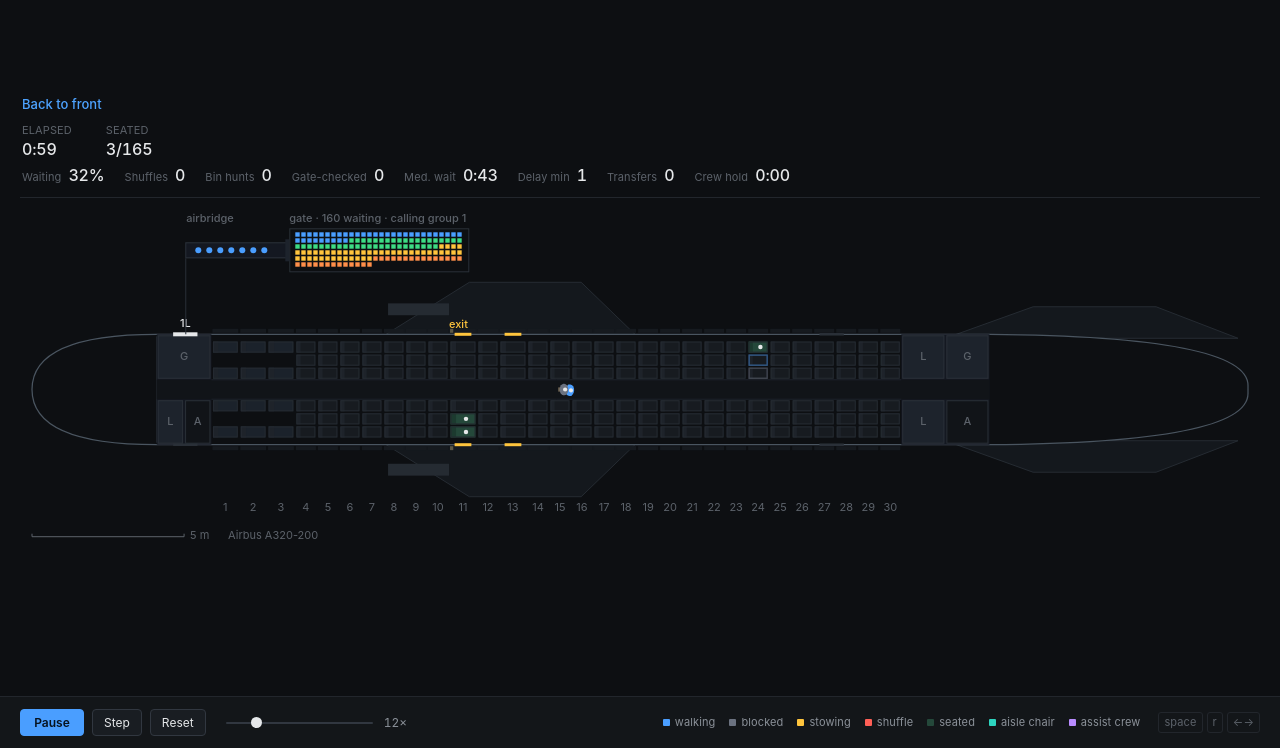
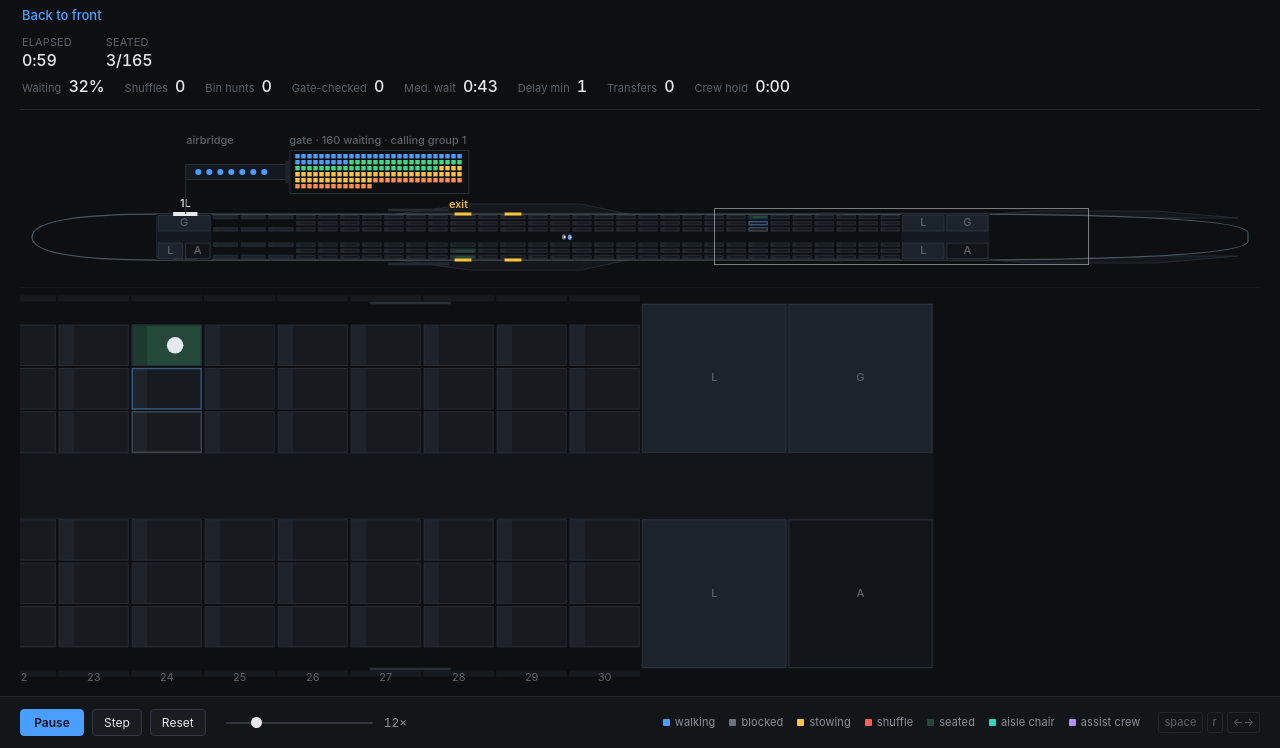
Before and after one commit to oddurs/plane-queue, a website built with Vite: page index.html in a window 1280 px wide. Shown: the part 52-800 px from the top of the page. Built offline with nearby package versions, Linux system fonts and the light colour scheme.

Commit message:
Give the cabin a cutaway, and the aircraft a camera (#11)
The whole aeroplane at once is the wrong scale for what this simulates.
Thirty-seven metres across a 1450-pixel frame puts a passenger at
fourteen pixels — not enough to draw a person, let alone one turning
sideways past a seated neighbour with a bag in one hand. The gait, the
arm swing, the turn into the row, the neighbour standing up: all of it
was already there and none of it was visible without screenshotting at
three times scale and cropping.

The aeroplane entire is now a strip along the top, where it answers
where-are-we and how-full-is-it, with a window marking the stretch being
looked at. Most of the frame goes to that stretch, magnified about three
times, where a passenger is forty-odd pixels and everything drawn on
them can be seen. The view follows the middle of whoever is still on
their feet, eased so it drifts rather than snapping — a camera that
jumped every time somebody sat down would be unwatchable.

Two changes underneath. `layout` grew a cutaway mode, which drops the
wings, the row numbers and the queue and lets the cabin band use the
whole frame, because in a cross-section height is what buys pixels per
passenger; and a band mode, which draws the cabin squashed to a fixed
strip at true length. The overview is a schematic and only its beam is a
lie — the one dimension it is not being read for.

And the canvas no longer asks for a height. It used to, because a single
10:1 drawing gains nothing from a taller frame; the cutaway gains
directly, so there is no height it would now decline.

```diff
--- a/src/render/cabin-canvas.ts
+++ b/src/render/cabin-canvas.ts
@@ -144,37 +144,6 @@ export function requiredWidth(cabin: Cabin): number {
 }
 
 /**
- * Canvas height the drawing needs at a given width.
- *
- * `layout` centres the aircraft in whatever height it is handed and hangs the
- * wings, the row numbers and the jetbridge lane below it, so the frame cannot
- * simply be told to fill its container: too tall and the aeroplane floats in a
- * void with its own statistics a screen away, too short and `queueY` hits its
- * `height - 6` clamp and rides up into the row numbers. The drawing knows how
- * much room it wants, so it says.
- *
- * Only the cabin band scales with the width; everything under it is fixed. With
- * `d` as half the slack, `layout` puts the band at `originY = d - 14` and the
- * queue at `bottom + wingSpan + 64`, and clamps that to `height - 6`. Asking
- * for no clamping at the widest the wings are ever drawn:
- *
- *     cabinH + 2d - 6  >=  (d - 14) + cabinH + 54 + 64
- *                    d  >=  110
- *
- * which is the 220 below.
- */
-export function requiredHeight(cabin: Cabin, width: number): number {
-  const scale = (width - 24) / drawnLengthM(cabin);
-  // The gate sits above the aircraft and has to clear the wings, which reach
-  // `wingSpan` up from the cabin band. Every pixel of clearance costs two of
-  // height, because the aeroplane is centred in whatever it is given.
-  const gate = showsGate(width) ? 52 : 0;
-  return Math.ceil(cabin.type.cabinWidthM * scale + 220 + gate);
-}
-
-
-
-/**
  * Whether there is width to draw the gate rather than a strip of dots.
  *
  * Two cabins racing get half the frame each, and a lounge squeezed into that is
@@ -184,7 +153,36 @@ function showsGate(width: number): boolean {
   return width >= 880;
 }
 
-function layout(cabin: Cabin, width: number, height: number): Layout {
+/**
+ * `inset` draws the cabin alone, filling the frame.
+ *
+ * The whole-aircraft view has to leave room under the hull for wings, row
+ * numbers and the queue, and it centres the aeroplane in what is left — which
+ * caps how large it can ever be drawn. A cutaway wants none of that: no wings,
+ * nothing below, and the cabin band using every pixel of height there is,
+ * because height is what buys pixels per passenger.
+ */
+interface LayoutOptions {
+  inset?: boolean;
+  /**
+   * Draw the cabin as a band of this many pixels rather than to its true beam.
+   *
+   * The overview is a schematic, not a scale drawing: it has one job, which is
+   * to say where in the aeroplane you are looking and roughly how full it is,
+   * and it has to do it across the full width in very little height. Squashing
+   * the cross-section is the honest way to buy that — every row still gets its
+   * true share of the length, and only the beam is a lie, which is the one
+   * dimension the overview is not being read for.
+   */
+  band?: number;
+}
+
+function layout(
+  cabin: Cabin,
+  width: number,
+  height: number,
+  opts: LayoutOptions = {},
+): Layout {
   const t = cabin.type;
   const rows = cabin.config.rows;
   const margin = 12;
@@ -193,17 +191,26 @@ function layout(cabin: Cabin, width: number, height: number): Layout {
 
   const byWidth = (width - margin * 2) / totalM;
   // Keep the true beam: the cabin band must also fit the height available.
-  const byHeight = (height - 104) / t.cabinWidthM;
-  const scale = Math.min(byWidth, byHeight);
+  const byHeight = (height - (opts.inset ? 30 : 104)) / t.cabinWidthM;
+  const scale = opts.inset ? byHeight : opts.band ? byWidth : Math.min(byWidth, byHeight);
 
   // Cross section, to scale: sidewall clearance, three seats, the aisle, three
   // seats, sidewall clearance. On the A320 that is 0.43 m seats and a 0.64 m
   // aisle inside a 3.63 m cabin, leaving ~0.20 m of trim each side.
-  const cabinH = t.cabinWidthM * scale;
-  const seatH = t.seatWidthM * scale;
-  const gap = t.aisleWidthM * scale;
+  const cabinH = opts.band ?? t.cabinWidthM * scale;
+  const beam = t.seatWidthM * 6 + t.aisleWidthM;
+  const squash = opts.band ? opts.band / (beam * scale) : 1;
+  const seatH = t.seatWidthM * scale * squash;
+  const gap = t.aisleWidthM * scale * squash;
   const sidewall = Math.max(0, (cabinH - seatH * 6 - gap) / 2);
-  const originY = Math.max(26, (height - cabinH) / 2 - 14);
+  // The schematic sits at the foot of its strip rather than centred in it, so
+  // the whole of the spare height is above the aircraft — which is where the
+  // gate and the airbridge are, and centring would give them half of it.
+  const originY = opts.inset
+    ? (height - cabinH) / 2
+    : opts.band
+      ? height - cabinH - 28
+      : Math.max(26, (height - cabinH) / 2 - 14);
   const seatTopY = originY + sidewall;
 
   const noseX = margin;
@@ -228,7 +235,11 @@ function layout(cabin: Cabin, width: number, height: number): Layout {
   const bottom = originY + cabinH;
   // Wings must fit the canvas: never reach past the top edge, and always leave
   // room beneath for the row numbers and the jetbridge lane.
-  const wingSpan = Math.max(18, Math.min(54, top - 16, height - bottom - 46));
+  const wingSpan = opts.inset
+    ? 0
+    : opts.band
+      ? 12
+      : Math.max(18, Math.min(54, top - 16, height - bottom - 46));
 
   return {
     rowX,
@@ -284,8 +295,19 @@ function aisleX(l: Layout, pos: number): number {
   return (l.rowX[i] ?? l.cabinX1) + (l.rowW[i] ?? 10) / 2;
 }
 
+/** Height given to the whole-aircraft strip, before the cutaway takes the rest. */
+const OVERVIEW_H = 164;
+/** How much of that strip the schematic fuselage itself occupies. */
+const OVERVIEW_BAND = 46;
+
+function clamp(v: number, lo: number, hi: number): number {
+  return Math.min(hi, Math.max(lo, v));
+}
+
 export class CabinRenderer {
   private ctx: CanvasRenderingContext2D;
+  /** Eased camera centre for the cutaway, in its own pixel space. */
+  private camX: number | null = null;
 
   constructor(private canvas: HTMLCanvasElement) {
     const ctx = canvas.getContext('2d');
@@ -297,15 +319,17 @@ export class CabinRenderer {
    * Sizes the backing store to the element's CSS box at device resolution.
    *
    * The canvas takes whichever is larger of its frame and the width the cabin
-   * needs to stay legible; when that exceeds the frame the wrapper scrolls. Its
-   * height then follows from that width, so the drawing is exactly as tall as
-   * it needs to be and the lane stays one block rather than two ends of a gap.
+   * needs to stay legible; when that exceeds the frame the wrapper scrolls.
+   *
+   * Height it simply accepts. It used to ask for a specific one, because a
+   * single 10:1 drawing gains nothing from a taller frame — but the cutaway is
+   * a cross-section, and every pixel of height it is given comes back as pixels
+   * per passenger, so there is no longer a height it would decline.
    */
   resize(cabin: Cabin): void {
     const frame = this.canvas.parentElement?.clientWidth ?? 0;
     const width = Math.max(frame, requiredWidth(cabin));
     this.canvas.style.width = `${width}px`;
-    this.canvas.style.height = `${requiredHeight(cabin, width)}px`;
 
     const dpr = window.devicePixelRatio || 1;
     const rect = this.canvas.getBoundingClientRect();
@@ -314,6 +338,19 @@ export class CabinRenderer {
     this.ctx.setTransform(dpr, 0, 0, dpr, 0, 0);
   }
 
+  /**
+   * An overview strip and a cutaway, one above the other.
+   *
+   * The whole aircraft at once is the wrong scale for the thing this simulates.
+   * A 37 m cabin across a 1450 px frame puts a person at fourteen pixels — not
+   * enough to draw a human being, let alone one turning sideways past a
+   * neighbour with a bag. So the aeroplane entire is a strip at the top, where
+   * it answers where-are-we, and most of the frame goes to a magnified window
+   * onto a dozen rows, where it answers what-is-happening.
+   *
+   * Height is the currency: the cutaway is a cross-section, so every pixel of
+   * frame height buys pixels per passenger. It takes whatever is left.
+   */
   draw(
     cabin: Cabin,
     snapshot: SimSnapshot,
@@ -324,24 +361,109 @@ export class CabinRenderer {
     const rect = this.canvas.getBoundingClientRect();
     const w = rect.width;
     const h = rect.height;
-    const l = layout(cabin, w, h);
 
     ctx.fillStyle = COLORS.fuselage;
     ctx.fillRect(0, 0, w, h);
 
-    this.drawWings(l, cabin);
-    this.drawHull(l);
-    this.drawService(l, cabin);
-    this.drawBins(l, cabin, binSlots);
-    this.drawAisle(l, cabin);
-    this.drawSeats(l, cabin, occupied);
-    this.drawSeated(l, cabin, occupied);
-    this.drawExits(l, cabin);
-    this.drawRowNumbers(l, cabin);
-    this.drawAgents(l, cabin, snapshot);
-    this.drawDoors(l, cabin);
-    this.drawScale(l, cabin);
-    this.drawQueue(l, cabin, snapshot);
+    const overviewH = Math.min(OVERVIEW_H, Math.round(h * 0.42));
+    const cutawayH = h - overviewH;
+
+    // --- the whole aircraft, small -----------------------------------------
+    const ov = layout(cabin, w, overviewH, { band: OVERVIEW_BAND });
+    ctx.save();
+    ctx.beginPath();
+    ctx.rect(0, 0, w, overviewH);
+    ctx.clip();
+    this.drawWings(ov, cabin);
+    this.drawHull(ov);
+    this.drawService(ov, cabin);
+    this.drawSeats(ov, cabin, occupied);
+    this.drawSeated(ov, cabin, occupied);
+    this.drawExits(ov, cabin);
+    this.drawAgents(ov, cabin, snapshot);
+    this.drawDoors(ov, cabin);
+    this.drawQueue(ov, cabin, snapshot);
+    ctx.restore();
+
+    if (cutawayH < 120) return;
+
+    // --- a dozen rows of it, large ------------------------------------------
+    const cu = layout(cabin, w, cutawayH, { inset: true });
+    const centre = this.follow(snapshot, cu);
+    const pan = clamp(centre - w / 2, 0, Math.max(0, cu.tailX + 12 - w));
+
+    ctx.save();
+    ctx.beginPath();
+    ctx.rect(0, overviewH, w, cutawayH);
+    ctx.clip();
+    ctx.translate(-pan, overviewH);
+    this.drawService(cu, cabin);
+    this.drawBins(cu, cabin, binSlots);
+    this.drawAisle(cu, cabin);
+    this.drawSeats(cu, cabin, occupied);
+    this.drawSeated(cu, cabin, occupied);
+    this.drawExits(cu, cabin);
+    this.drawRowNumbers(cu, cabin);
+    this.drawAgents(cu, cabin, snapshot);
+    this.drawDoors(cu, cabin);
+    ctx.restore();
+
+    // Where the cutaway is looking, marked on the strip above it.
+    this.drawViewport(ov, cu, pan, w, overviewH);
+    this.drawScale(cu, cabin, overviewH + cutawayH - 10, pan);
+  }
+
+  /**
+   * Which stretch of cabin the cutaway looks at, in cutaway pixels.
+   *
+   * The middle of whoever is still on their feet: it is the only part of the
+   * aeroplane where anything is happening, and it walks aft on its own as the
+   * flight boards. Eased toward, so the view drifts rather than snapping — a
+   * camera that jumped every time somebody sat down would be unwatchable.
+   */
+  private follow(snapshot: SimSnapshot, l: Layout): number {
+    const aboard = snapshot.agents.filter((a) => a.pos >= 0 && a.state !== 'seated');
+    const target = aboard.length
+      ? aisleX(l, aboard.reduce((sum, a) => sum + a.pos, 0) / aboard.length)
+      : aisleX(l, 1);
+    this.camX = this.camX === null ? target : this.camX + (target - this.camX) * 0.06;
+    return this.camX;
+  }
+
+  /** The cutaway's window, drawn on the overview so the two read as one thing. */
+  private drawViewport(
+    ov: Layout,
+    cu: Layout,
+    pan: number,
+    w: number,
+    overviewH: number,
+  ): void {
+    const { ctx } = this;
+    const k = ov.scale / cu.scale;
+    const x0 = ov.noseX + (pan - cu.noseX) * k;
+    const width = w * k;
+
+    ctx.save();
+    ctx.strokeStyle = COLORS.textBright;
+    ctx.globalAlpha = 0.5;
+    ctx.lineWidth = 1;
+    ctx.strokeRect(
+      Math.round(x0) + 0.5,
+      Math.round(ov.top) - 5.5,
+      Math.round(width),
+      Math.round(ov.cabinH) + 10,
+    );
+    ctx.globalAlpha = 1;
+    ctx.restore();
+
+    // A hairline joining the window to the pane it opens onto.
+    ctx.strokeStyle = COLORS.hullSoft;
+    ctx.globalAlpha = 0.35;
+    ctx.beginPath();
+    ctx.moveTo(0, overviewH - 0.5);
+    ctx.lineTo(w, overviewH - 0.5);
+    ctx.stroke();
+    ctx.globalAlpha = 1;
   }
 
   /**
@@ -935,13 +1057,14 @@ export class CabinRenderer {
   }
 
   /** A scale bar, because a drawing claiming to be to scale should show it. */
-  private drawScale(l: Layout, cabin: Cabin): void {
+  private drawScale(l: Layout, cabin: Cabin, baseline: number, pan: number): void {
     const { ctx } = this;
     const metres = 5;
     const w = metres * l.scale;
-    if (w < 24) return;
-    const x = l.noseX;
-    const y = l.queueY - 26;
+    if (w < 24 || w > 400) return;
+    // Anchored to the pane, not the drawing, because the drawing pans under it.
+    const x = pan + 12;
+    const y = baseline;
 
     ctx.strokeStyle = COLORS.text;
     ctx.lineWidth = 1;
@@ -959,14 +1082,6 @@ export class CabinRenderer {
     ctx.fillText(cabin.type.name, x + w + 44, y + 2);
   }
 
-  /**
-   * The queue still on the jetbridge, in boarding order, coloured by how far
-   * down the cabin each passenger is headed.
-   *
-   * This is where a strategy becomes legible before anything happens: a
-   * back-to-front queue is a clean gradient, Steffen's alternates, and random
-   * boarding is noise.
-   */
   /**
    * The gate, the airbridge, and everybody still on the wrong side of the door.
    *
--- a/src/styles.css
+++ b/src/styles.css
@@ -317,8 +317,10 @@ input[type='number'] {
 }
 
 .canvas-wrap {
-  /* The drawing sets its own height; this just holds it. */
-  flex: 0 0 auto;
+  /* The drawing takes whatever height is going: the cutaway spends it on
+     pixels per passenger, so more of it is always worth having. */
+  flex: 1 1 auto;
+  min-height: 300px;
   /* The drawing keeps a legible scale and pans when the frame is too narrow. */
   overflow-x: auto;
   overflow-y: hidden;
@@ -327,6 +329,7 @@ input[type='number'] {
 
 .canvas-wrap canvas {
   display: block;
+  height: 100%;
 }
 
 /* Live numbers: a quiet status line, not a set of tiles. */
```
Also changed, not shown: test/detail.test.ts (+0 -12 lines).
